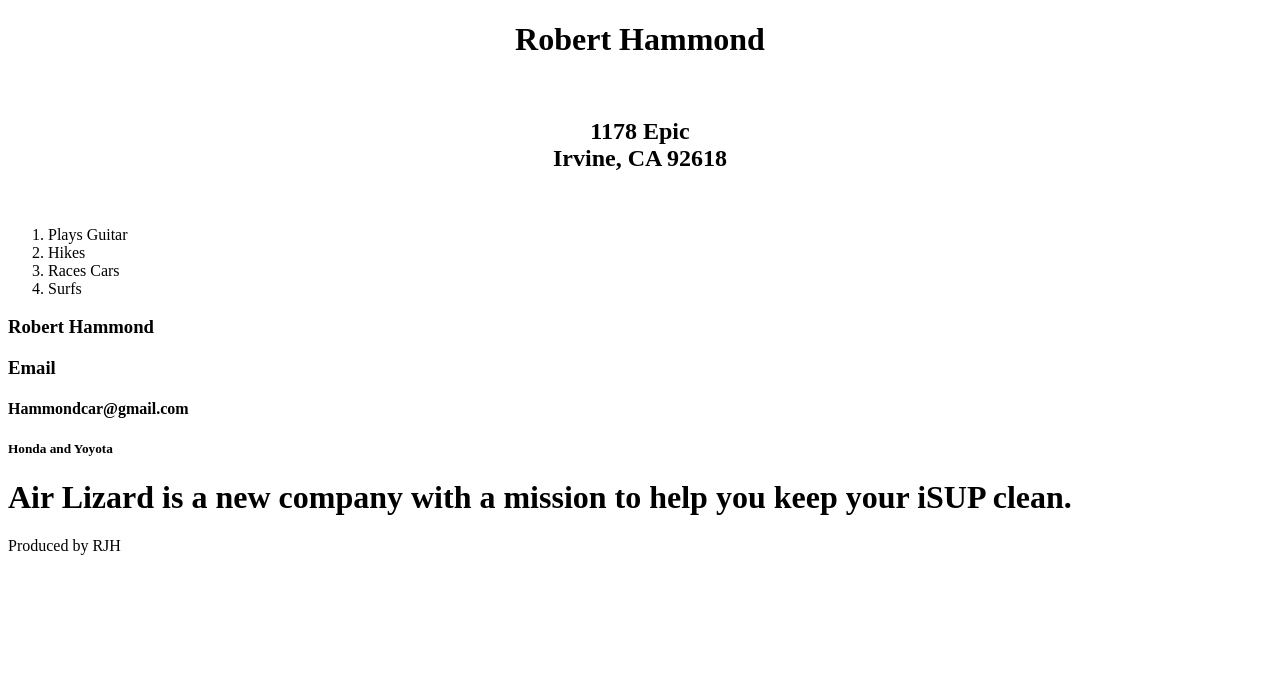
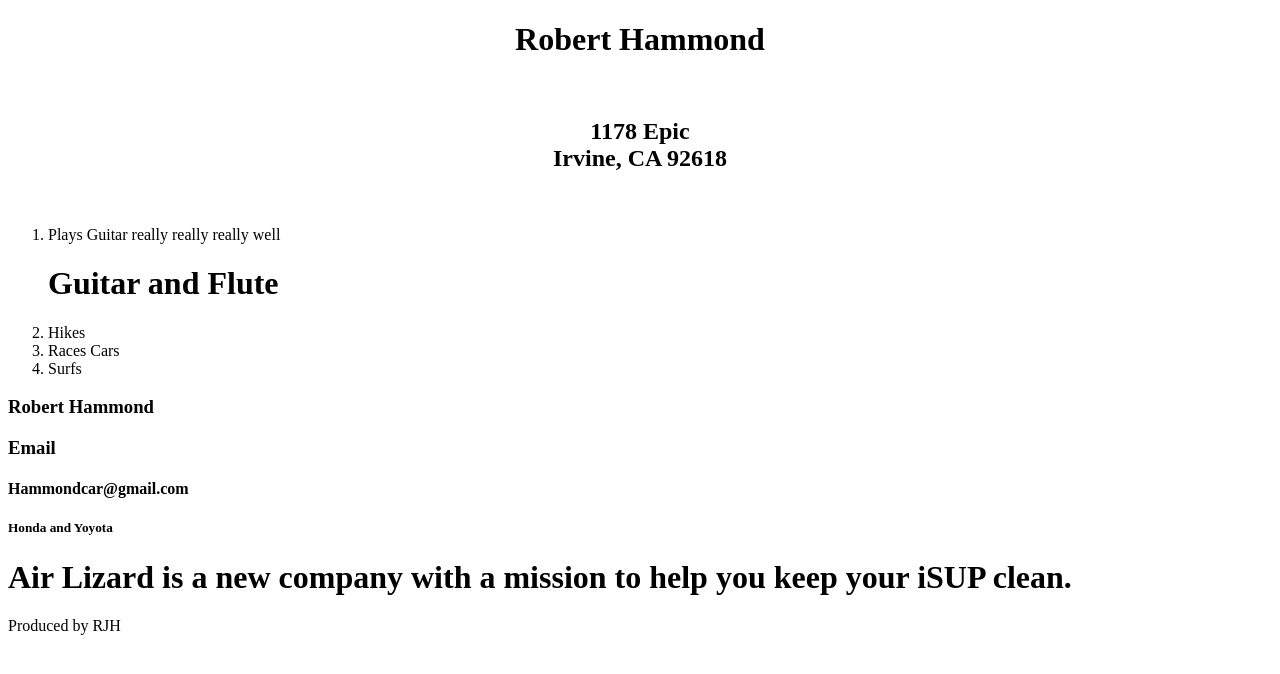
Before and after one commit to hammondcar/early-bird, a plain HTML site: page index.html in a window 1280 px wide. Drawn offline with Linux system fonts and the light colour scheme.

Commit message:
Update index.html

```diff
--- a/index.html
+++ b/index.html
@@ -9,7 +9,8 @@
     </center>
     <oL>
 
-    <li>Plays Guitar</li>
+    <li>Plays Guitar really really really well</li>
+     <h1>Guitar and Flute</h1>
     <li>Hikes</li>
     <li>Races Cars</li>
 <li>Surfs</li>
```
